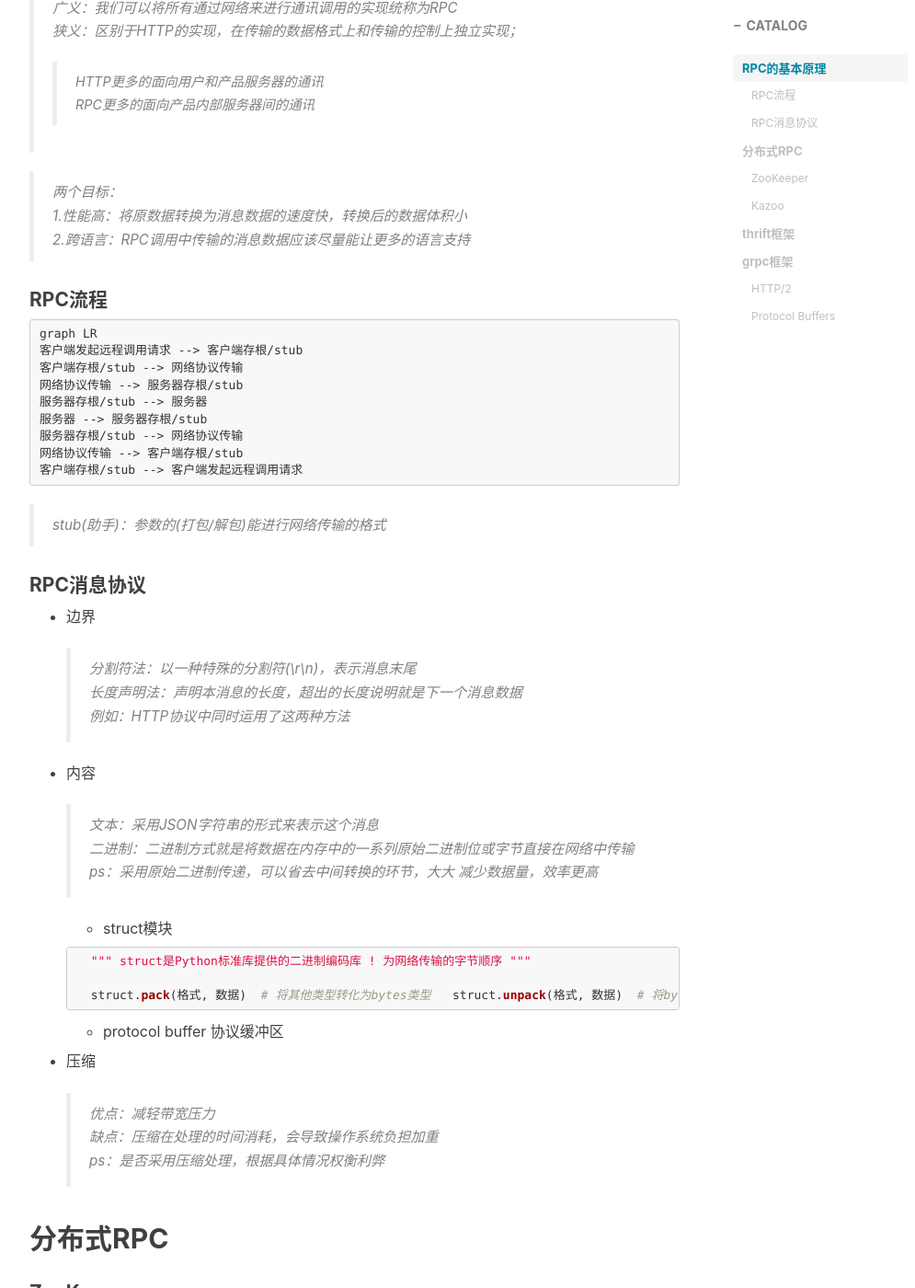
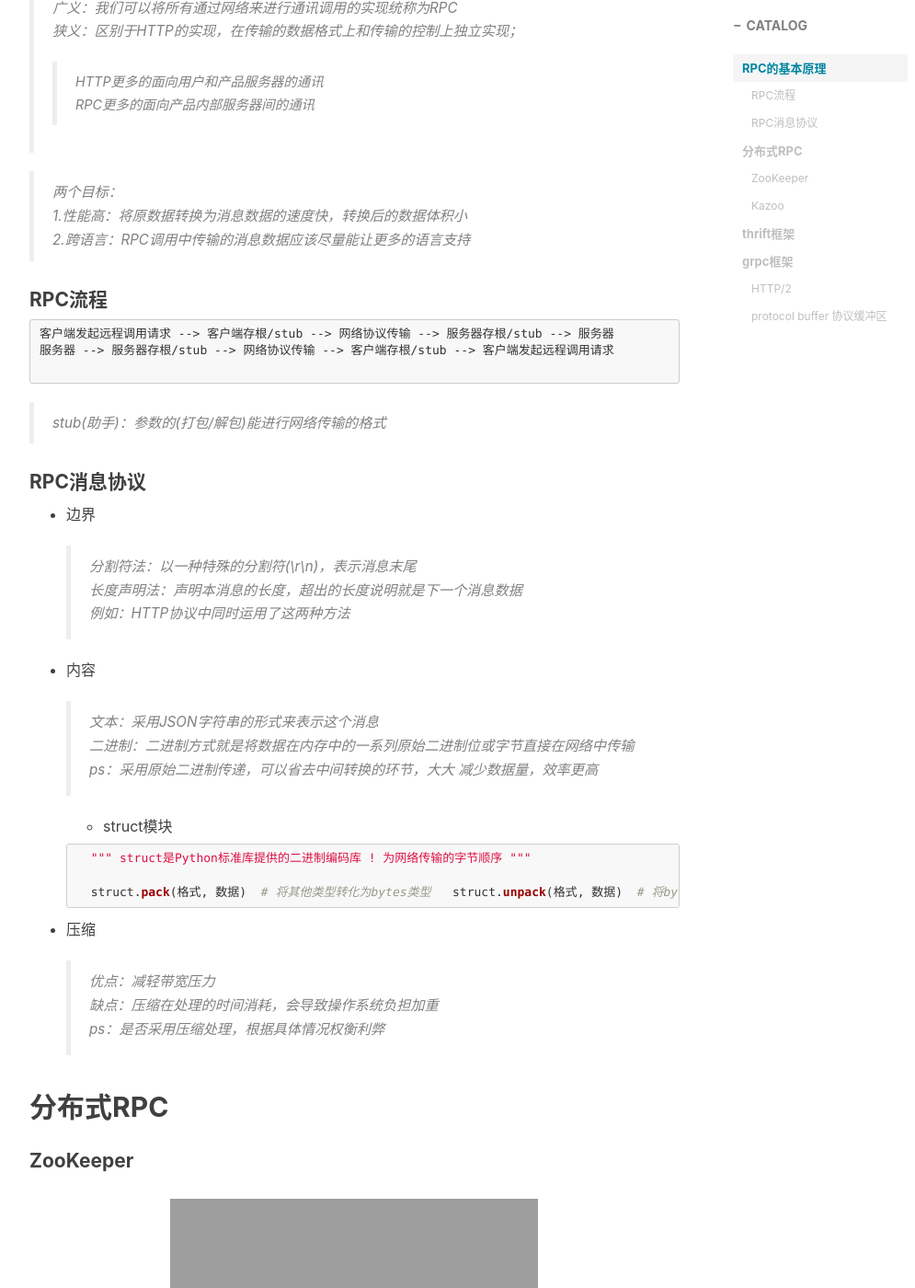
Before and after one commit to Liao-JianHao/c-blogs.github.io, a Jekyll site: the page built from _posts/2019-07-16-rpc.md, in a window 1280 px wide and 1400 px high, scrolled down 640 px. Shown: the whole window at 92% size, without its empty margins (233-1228 px from the left). Built offline with Jekyll 4.4.1, drawn with Linux system fonts in a browser that asks for light colours; nearby versions of some CDN libraries; comment, search, counter and statistics services are not loaded; some of the changed text lies outside the part shown.

Commit message:
add rpc blog

````diff
--- a/_posts/2019-07-16-rpc.md
+++ b/_posts/2019-07-16-rpc.md
@@ -26,15 +26,9 @@
 #### RPC流程
 
 ```
-graph LR
-客户端发起远程调用请求 --> 客户端存根/stub
-客户端存根/stub --> 网络协议传输
-网络协议传输 --> 服务器存根/stub
-服务器存根/stub --> 服务器
-服务器 --> 服务器存根/stub
-服务器存根/stub --> 网络协议传输
-网络协议传输 --> 客户端存根/stub
-客户端存根/stub --> 客户端发起远程调用请求
+客户端发起远程调用请求 --> 客户端存根/stub --> 网络协议传输 --> 服务器存根/stub --> 服务器
+服务器 --> 服务器存根/stub --> 网络协议传输 --> 客户端存根/stub --> 客户端发起远程调用请求
+
 ```
 
 > stub(助手)：参数的(打包/解包)能进行网络传输的格式
@@ -66,8 +60,6 @@
     struct.unpack(格式, 数据)  # 将bytes类型转化为其他类型
      ~~~
 
-    - protocol buffer
-    协议缓冲区
 
 - 压缩
 
@@ -314,7 +306,8 @@
 
     - Bidirectional Streaming RPC(双向流式RPC:客户端和服务端可以按照顺序独立的读写数据流)
 
-#### Protocol Buffers
+#### protocol buffer 协议缓冲区
+
 
 ![protocol](http://www.c-blogs.cn/img/protocol.png)
 
````
Also changed, not shown: 1 other file.
